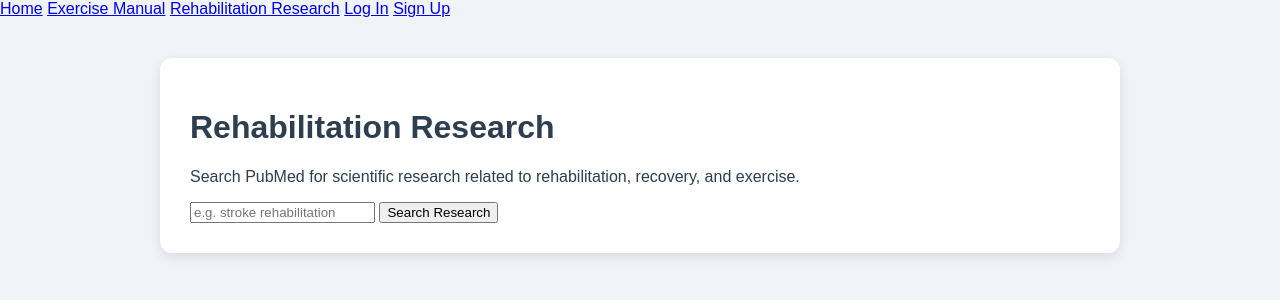
After one commit to jacquelineshin/7_Rehab-It, a Django app: page /research/ in a window 1280 px wide. The commit adds this page. Shown: the top 300 px of the page. Run offline with Django 5.2, Linux system fonts and the light colour scheme.

Commit message:
continued Nicolas changes

```diff
--- a/rehab/views.py
+++ b/rehab/views.py
@@ -460,3 +460,60 @@ def rehab_json(request):
     rehab_file = f"rehab_{rehab_json_time}.json"
     rehab_response["Content-Disposition"] = f"attachment; filename={rehab_file}"
     return rehab_response
+
+
+def pubmed_research(request):
+    query = request.GET.get("q", "").strip()
+    articles = []
+    error = None
+
+    if query:
+        try:
+            response = requests.get(
+                "https://eutils.ncbi.nlm.nih.gov/entrez/eutils/esearch.fcgi",
+                params={
+                    "db": "pubmed",
+                    "term": query,
+                    "retmode": "json",
+                    "retmax": 5,
+                },
+                timeout=10,
+            )
+            response.raise_for_status()
+
+            article_ids = response.json()["esearchresult"]["idlist"]
+
+            if article_ids:
+                details = requests.get(
+                    "https://eutils.ncbi.nlm.nih.gov/entrez/eutils/esummary.fcgi",
+                    params={
+                        "db": "pubmed",
+                        "id": ",".join(article_ids),
+                        "retmode": "json",
+                    },
+                    timeout=10,
+                )
+                details.raise_for_status()
+                results = details.json()["result"]
+
+                for article_id in article_ids:
+                    article = results[article_id]
+                    articles.append({
+                        "title": article.get("title", ""),
+                        "journal": article.get("fulljournalname", ""),
+                        "date": article.get("pubdate", ""),
+                        "url": f"https://pubmed.ncbi.nlm.nih.gov/{article_id}/",
+                    })
+
+        except (requests.exceptions.RequestException, ValueError, KeyError):
+            error = "Unable to retrieve PubMed articles right now."
+
+    return render(
+        request,
+        "rehab/pubmed_research.html",
+        {
+            "query": query,
+            "articles": articles,
+            "error": error,
+        },
+    )
--- a/rehab_it/urls.py
+++ b/rehab_it/urls.py
@@ -22,6 +22,7 @@ from rehab.views import (
     exercise_difficulty_chart,
     ReportsRehabView,
     rehab_csv, rehab_json,
+    pubmed_research,
 )
 from rehab.apiViews import (
     exerciseApi,
@@ -68,6 +69,7 @@ urlpatterns = [
     path("reports_rehab", ReportsRehabView.as_view(), name="reports_rehab"),
     path("export/rehab_csv", rehab_csv, name="export_rehab_csv"),
     path("export/rehab_json", rehab_json, name="export_rehab_json"),
+    path("research/", pubmed_research, name="pubmed_research"),
 
     # APIs
     path("api/exercises/", exerciseApi, name="exerciseApi"),
--- a/templates/rehab/base.html
+++ b/templates/rehab/base.html
@@ -11,6 +11,7 @@
     <nav>
         <a href="{% url 'home' %}">Home</a>
         <a href="{% url 'exercise_manual' %}">Exercise Manual</a>
+        <a href="{% url 'pubmed_research' %}">Rehabilitation Research</a>
 
         {% if user.is_authenticated %}
             <a href="{% url 'training_plan_dashboard' %}">Training Plan Dashboard</a>
--- /dev/null
+++ b/templates/rehab/pubmed_research.html
@@ -0,0 +1,49 @@
+
+{% extends "rehab/base.html" %}
+
+{% block title %}Rehabilitation Research{% endblock %}
+
+{% block rehab_content %}
+
+<h1>Rehabilitation Research</h1>
+
+<p>
+    Search PubMed for scientific research related to
+    rehabilitation, recovery, and exercise.
+</p>
+
+<form method="get">
+    <input
+        type="text"
+        name="q"
+        value="{{ query }}"
+        placeholder="e.g. stroke rehabilitation"
+        required
+    >
+    <button type="submit">Search Research</button>
+</form>
+
+{% if error %}
+    <p>{{ error }}</p>
+{% endif %}
+
+{% if articles %}
+    <h2>Research Articles</h2>
+
+    {% for article in articles %}
+        <div>
+            <h3>
+                <a href="{{ article.url }}" target="_blank" rel="noopener noreferrer">
+                    {{ article.title }}
+                </a>
+            </h3>
+
+            <p>{{ article.journal }} — {{ article.date }}</p>
+        </div>
+    {% endfor %}
+
+{% elif query and not error %}
+    <p>No articles found for this search.</p>
+{% endif %}
+
+{% endblock %}
```
